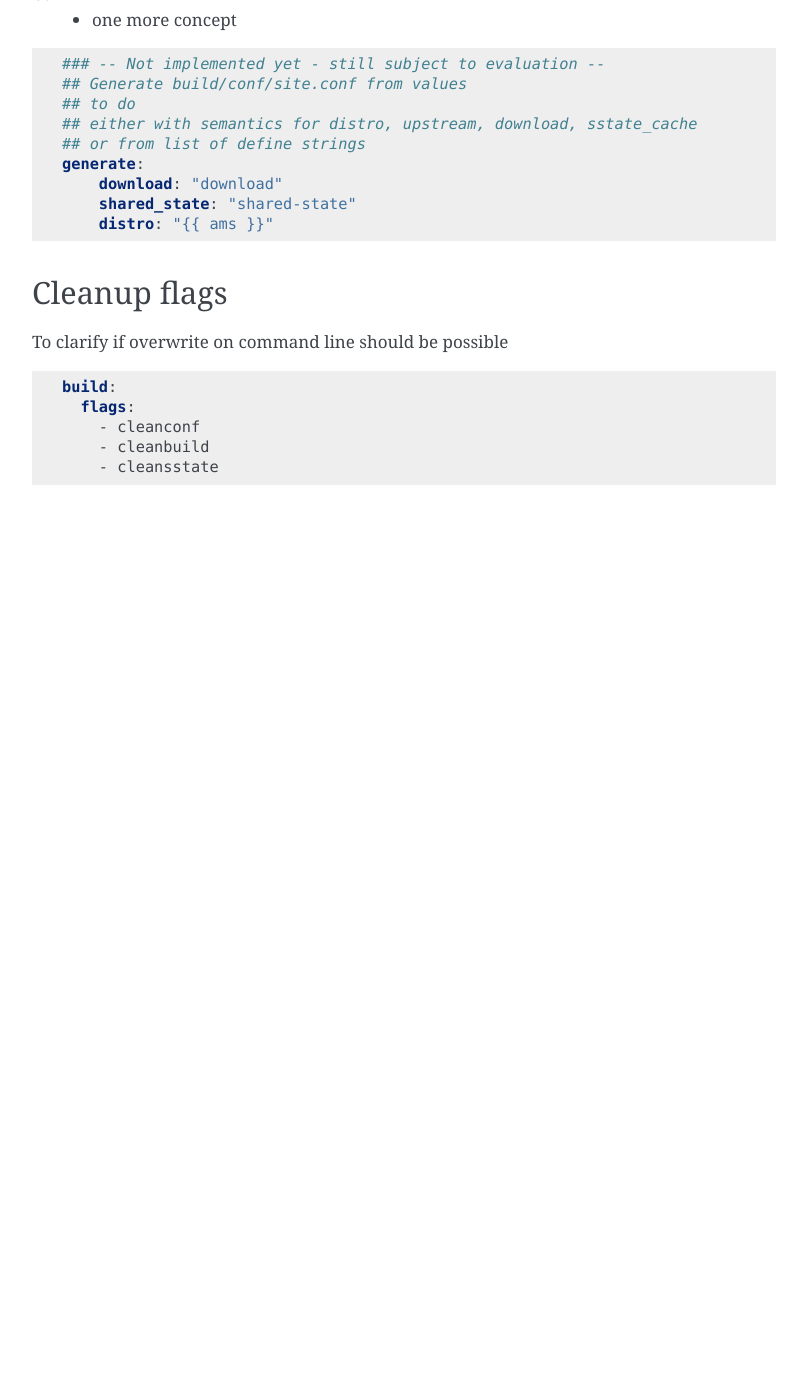
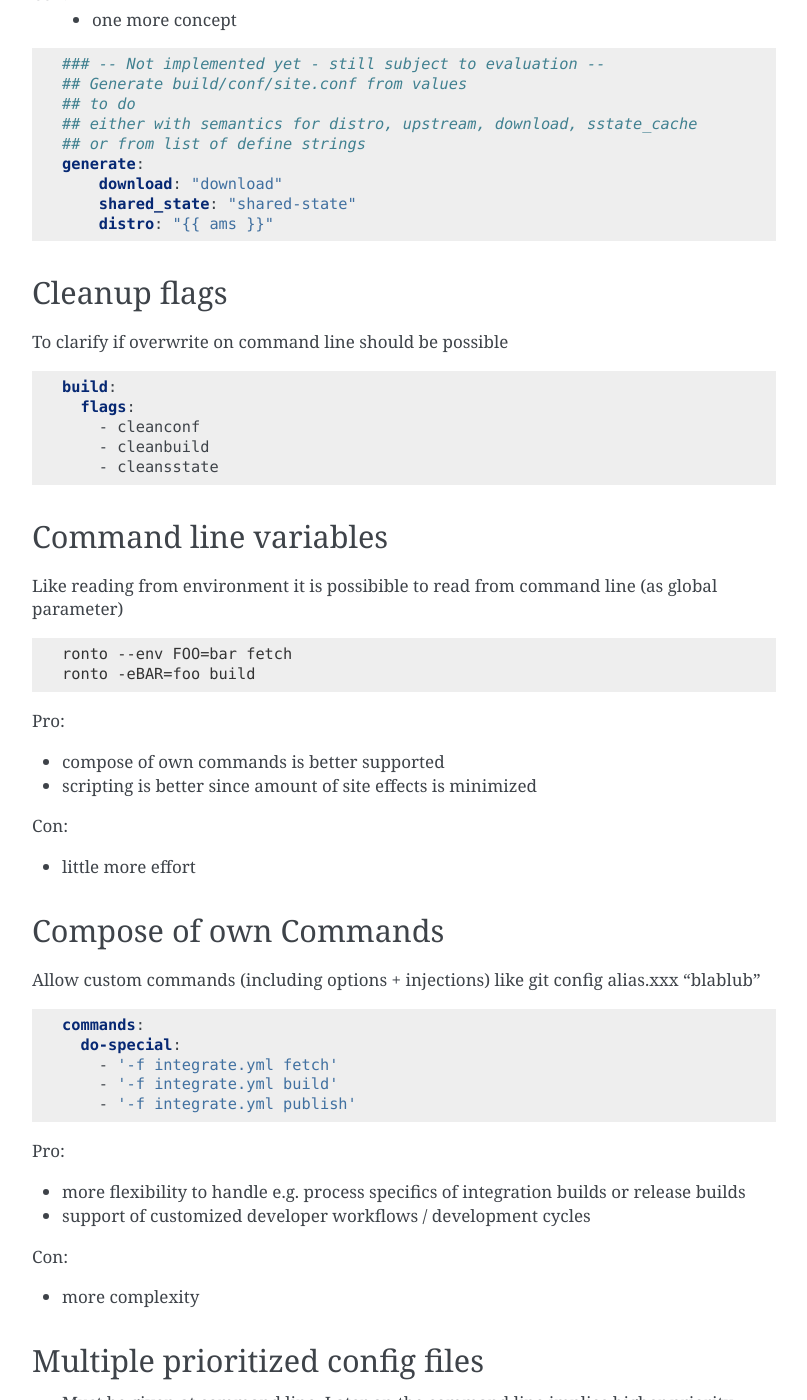
Before and after one commit to almedso/ronto, a Sphinx documentation site: the page built from docs/source/architecture/openissues.rst, in a window 1280 px wide and 1400 px high, scrolled down 270 px. Shown: the whole window, without its empty margins (346-1153 px from the left). Built offline with Sphinx 7.4.7, drawn with Linux system fonts in a browser that asks for light colours; before the commit the page ends 900 px from its top, so only the background shows below that; some of the changed text lies outside the part shown.

Commit message:
Update documentation (architecture part)

```diff
--- a/docs/source/architecture/openissues.rst
+++ b/docs/source/architecture/openissues.rst
@@ -35,3 +35,69 @@ To clarify if overwrite on command line should be possible
         - cleanconf
         - cleanbuild
         - cleansstate
+
+Command line variables
+----------------------
+
+Like reading from environment it is possibible to
+read from command line (as global parameter)
+
+.. code :: console
+
+  ronto --env FOO=bar fetch
+  ronto -eBAR=foo build
+
+Pro:
+
+* compose of own commands is better supported
+* scripting is better since amount of site effects is minimized
+
+Con:
+
+* little more effort
+
+
+Compose of own Commands
+-----------------------
+
+Allow custom commands (including options + injections)
+like git config alias.xxx "blablub"
+
+.. code :: yaml
+
+   commands:
+     do-special:
+       - '-f integrate.yml fetch'
+       - '-f integrate.yml build'
+       - '-f integrate.yml publish'
+
+Pro:
+
+* more flexibility to handle e.g. process specifics of
+  integration builds or release builds
+* support of customized developer workflows / development cycles
+
+Con:
+
+* more complexity
+
+Multiple prioritized config files
+---------------------------------
+
+* Must be given at command line. Later on the command line implies
+  higher priority.
+* Items at higher priority overwrite items with lower priority.
+  (same mechanism like css)
+
+Pro:
+
+* flexibility
+* homogeneous handling
+* little effort
+
+Con:
+
+* Overwrite rules are not super intuitive
+* Concepts are not easily readable
+* (like salt: Problem solving if you only have a hammer,
+  everything turns a nail)
```
Also changed, not shown: docs/source/architecture/concept.rst (+84 -8 lines).
